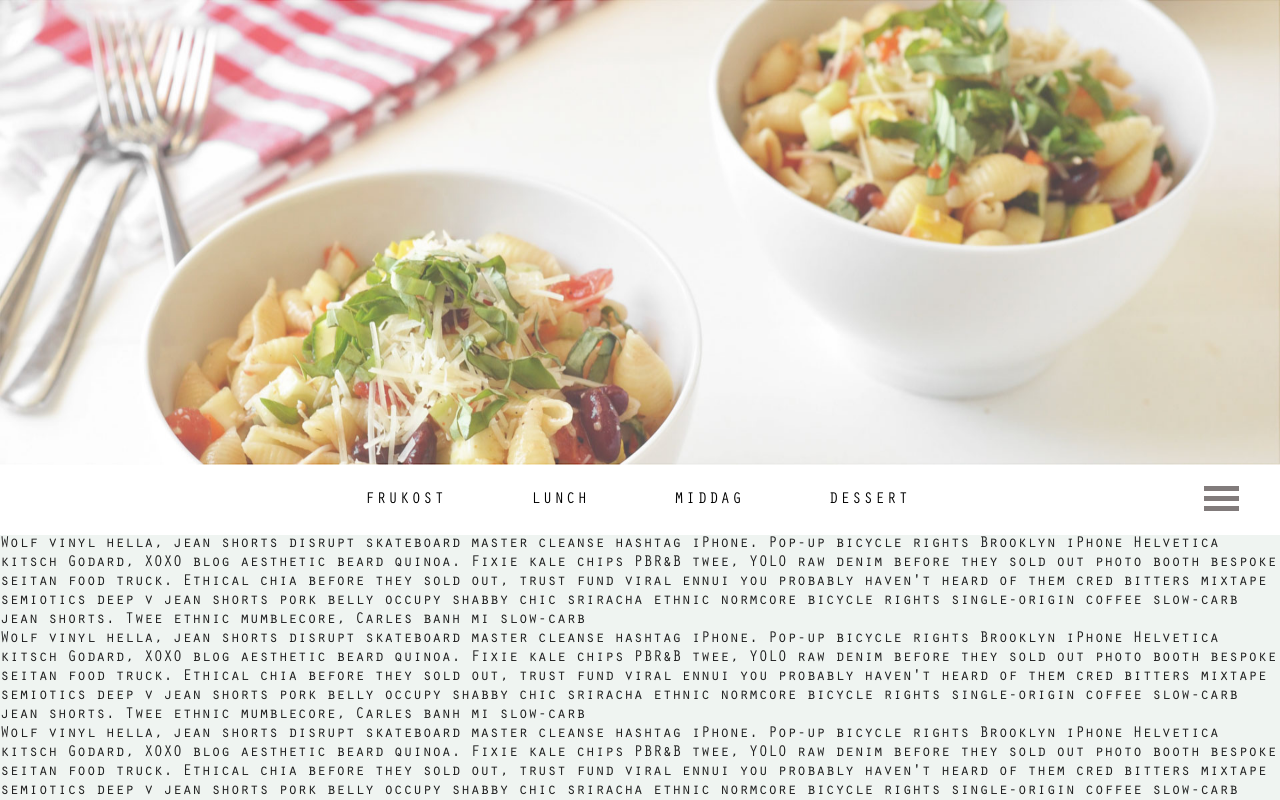
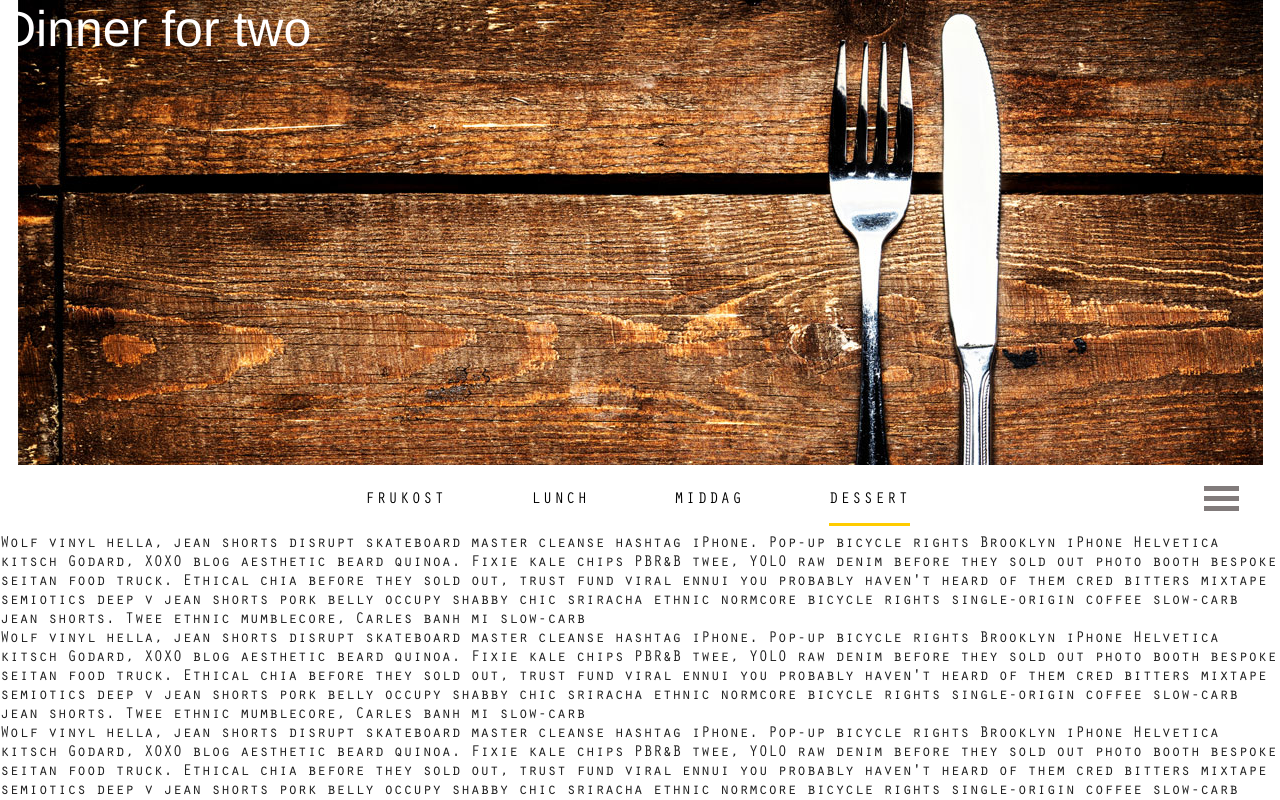
Before and after one commit to nengberg/d42, a plain HTML site: page index.html in a window 1280 px wide. Shown: the top 800 px of the page. Drawn offline with nearby package versions, Linux system fonts and the light colour scheme.

Commit message:
Added new sample image and font for header.

```diff
--- a/index.html
+++ b/index.html
@@ -34,7 +34,8 @@
 <body class="start" >
     <header role="banner" class="site-header">
 	    <div class="teaser">
-	    	<img src="img/top-image.jpg" />
+	    	<div class="image" />
+	    	<span>Dinner for two</span>
 	    </div>
 	</header>
 	<div id="navigation">
@@ -50,7 +51,7 @@
 					<a href="/hem/"><span>Middag</span></a>
 				</li>
 				<li>
-					<a href="/hem/"><span>Dessert</span></a>
+					<a href="/hem/"><span class="selected">Dessert</span></a>
 				</li>
 			</ul>
 			<button class="toggle-nav" href="#"><span></span></button>
--- a/style/css/master.css
+++ b/style/css/master.css
@@ -25,12 +25,17 @@ body {
 
 .teaser {
 	height: inherit;
+	font-family: YeahPapa, Helvetica, Verdana, Sans-Serif;
+	color: #fff;
+	font-size: 50px;
 }
 
-.teaser img {
+.teaser .image {
 	display: block;
-	width: 100%;
-	height: inherit;
+	background-image: url('../../img/image-top.jpg');
+	background-repeat: no-repeat;
+	background-position: center;
+	height: 100%;
 }
 
 #navigation {
@@ -53,6 +58,11 @@ ul {
 	position: relative;
 	text-align: center;
 	list-style: none;
+}
+
+.primary-items span.selected {
+	padding-bottom: 15px;
+    border-bottom: 3px solid #FFCC00;
 }
 
 ul li {
@@ -160,7 +170,8 @@ button:focus {
 
 #main {
 	display: block;
-	background-color: #eff4f1;
+	background-color: #ffffff;
+	margin-top: 10px;
 }
 
 
```
Also changed, not shown: img/image-top.jpg (added), style/font/YeahPapa.ttf (added).
